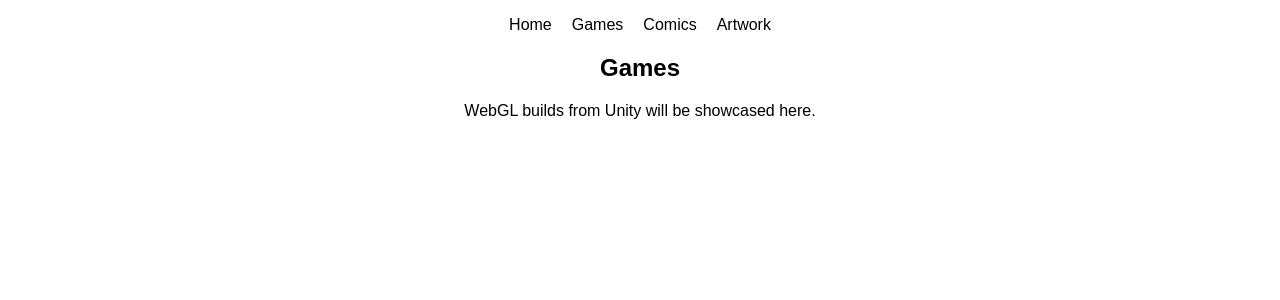
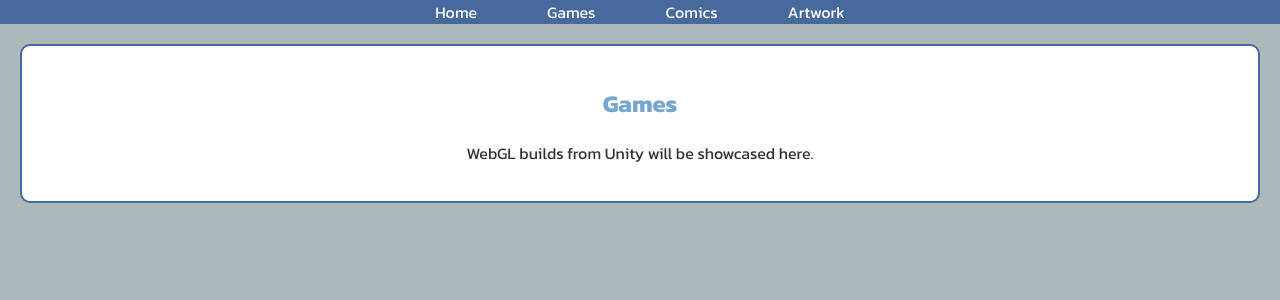
Before and after one commit to medinae1/route-723, a React (Create React App) app in the folder artist-showcase/: page /games in a window 1280 px wide. Shown: the top 300 px of the page. Built offline with nearby package versions, Linux system fonts and the light colour scheme.

Commit message:
more style added

```diff
--- a/artist-showcase/src/App.js
+++ b/artist-showcase/src/App.js
@@ -4,6 +4,7 @@ import { Routes, Route, Link } from 'react-router-dom';
 import Games from './components/Games';
 import Comics from './components/Comics';
 import Artwork from './components/Artwork';
+import './App.css'; // Import the CSS file
 
 const App = () => {
   return (
@@ -20,7 +21,7 @@ const App = () => {
         <Route path="/games" element={<Games />} />
         <Route path="/comics" element={<Comics />} />
         <Route path="/artwork" element={<Artwork />} />
-        <Route path="/" element={<h1>Welcome to the Route 723</h1>} />
+        <Route path="/" element={<h1>Welcome to Route 723</h1>} />
       </Routes>
     </div>
   );
--- a/artist-showcase/src/components/Artwork.js
+++ b/artist-showcase/src/components/Artwork.js
@@ -1,8 +1,10 @@
+
 import React from 'react';
+import './Section.css';
 
 const Artwork = () => {
   return (
-      <div>
+    <div className="section">
       <h2>Artwork</h2>
       <p>Showcase artwork here.</p>
     </div>
--- a/artist-showcase/src/components/Comics.js
+++ b/artist-showcase/src/components/Comics.js
@@ -1,8 +1,9 @@
 import React from 'react';
+import './Section.css';
 
 const Comics = () => {
   return (
-      <div>
+    <div className="section">
       <h2>Comics</h2>
       <p>Read comics here.</p>
     </div>
--- a/artist-showcase/src/components/Games.js
+++ b/artist-showcase/src/components/Games.js
@@ -1,9 +1,10 @@
 
 import React from 'react';
+import './Section.css';
 
 const Games = () => {
   return (
-    <div>
+    <div className="section">
       <h2>Games</h2>
       <p>WebGL builds from Unity will be showcased here.</p>
     </div>
--- /dev/null
+++ b/artist-showcase/src/components/Section.css
@@ -0,0 +1,7 @@
+.section {
+    padding: 20px;
+    margin: 20px;
+    border: 2px solid var(--accent-color);
+    border-radius: 10px;
+    background-color: #fff;
+  }
--- a/artist-showcase/src/index.css
+++ b/artist-showcase/src/index.css
@@ -1,5 +1,20 @@
+/* File: src/index.css */
+@import url('https://fonts.googleapis.com/css2?family=Kanit:wght@400;700&display=swap');
+
+:root {
+  --main-color: #ADB8BA;
+  --secondary-color: #87B2B8;
+  --tertiary-color: #76A6CD;
+  --accent-color: #48699C;
+  --text-shadow-color: #B0C4DE; /* Light blue color */
+}
+
 body {
-  font-family: Arial, sans-serif;
+  font-family: 'Kanit', sans-serif;
+  background-color: var(--main-color);
+  margin: 0;
+  padding: 0;
+
 }
 
 .App {
@@ -9,14 +24,46 @@ body {
 nav ul {
   list-style: none;
   padding: 0;
+  background-color: var(--accent-color);
+  margin: 0;
+  display: flex;
+  justify-content: center;
 }
 
 nav ul li {
-  display: inline;
-  margin: 0 10px;
+  margin: 0 15px;
 }
 
 nav ul li a {
   text-decoration: none;
-  color: #000;
+  color: #fff;
+  padding: 10px 20px;
+  border-radius: 5px;
+  transition: background-color 0.3s, color 0.3s;
 }
+
+nav ul li a:hover {
+  background-color: var(--secondary-color);
+  color: #fff;
+}
+
+
+h1 {
+  color: var(--accent-color);
+}
+
+h2 {
+  color: var(--tertiary-color);
+}
+
+p {
+  color: #333;
+}
+
+.section {
+  padding: 20px;
+  margin: 20px;
+  border: 2px solid var(--accent-color);
+  border-radius: 10px;
+  background-color: #fff;
+}
```
Lines whose indentation alone changed are shown as unchanged.
